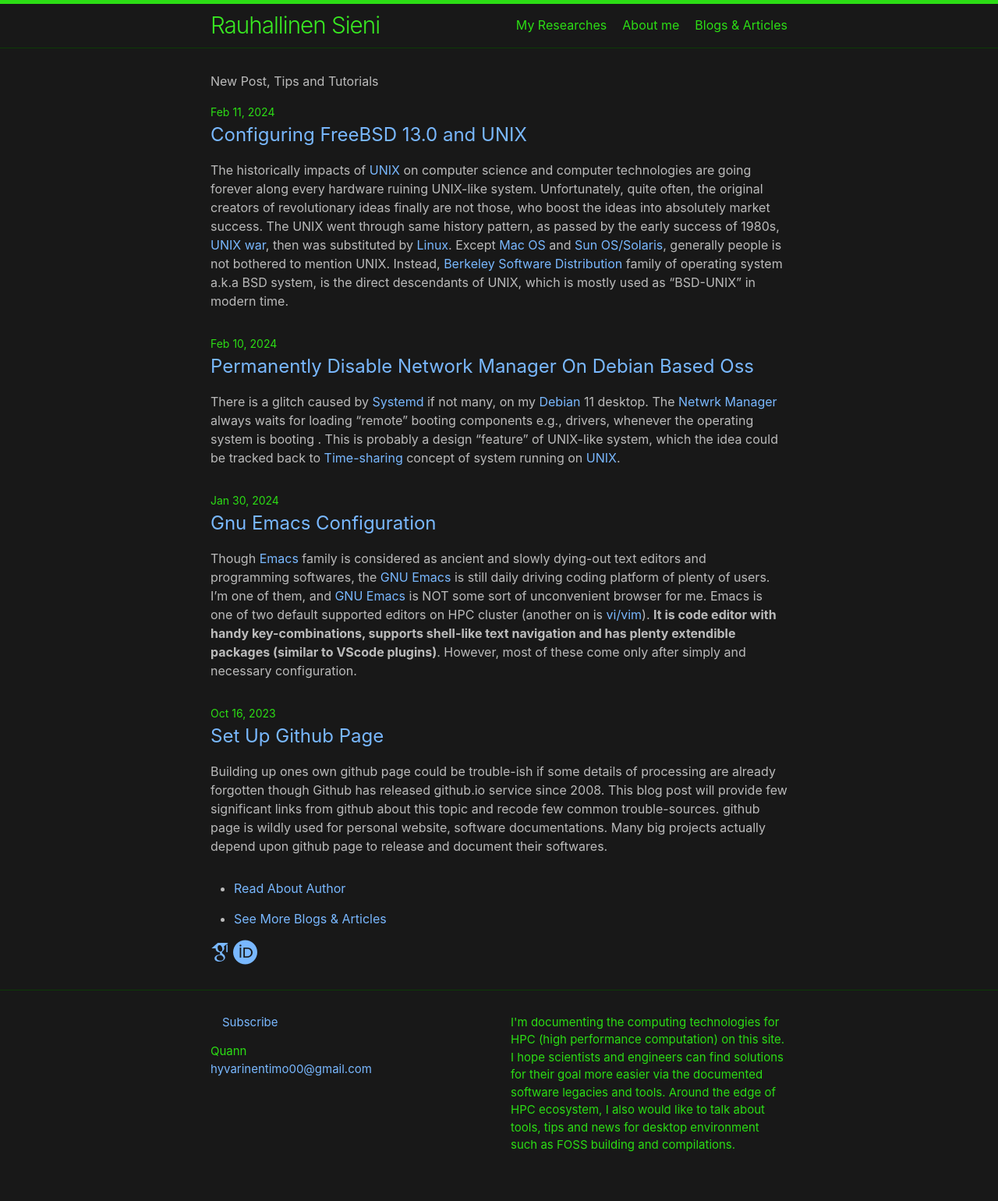
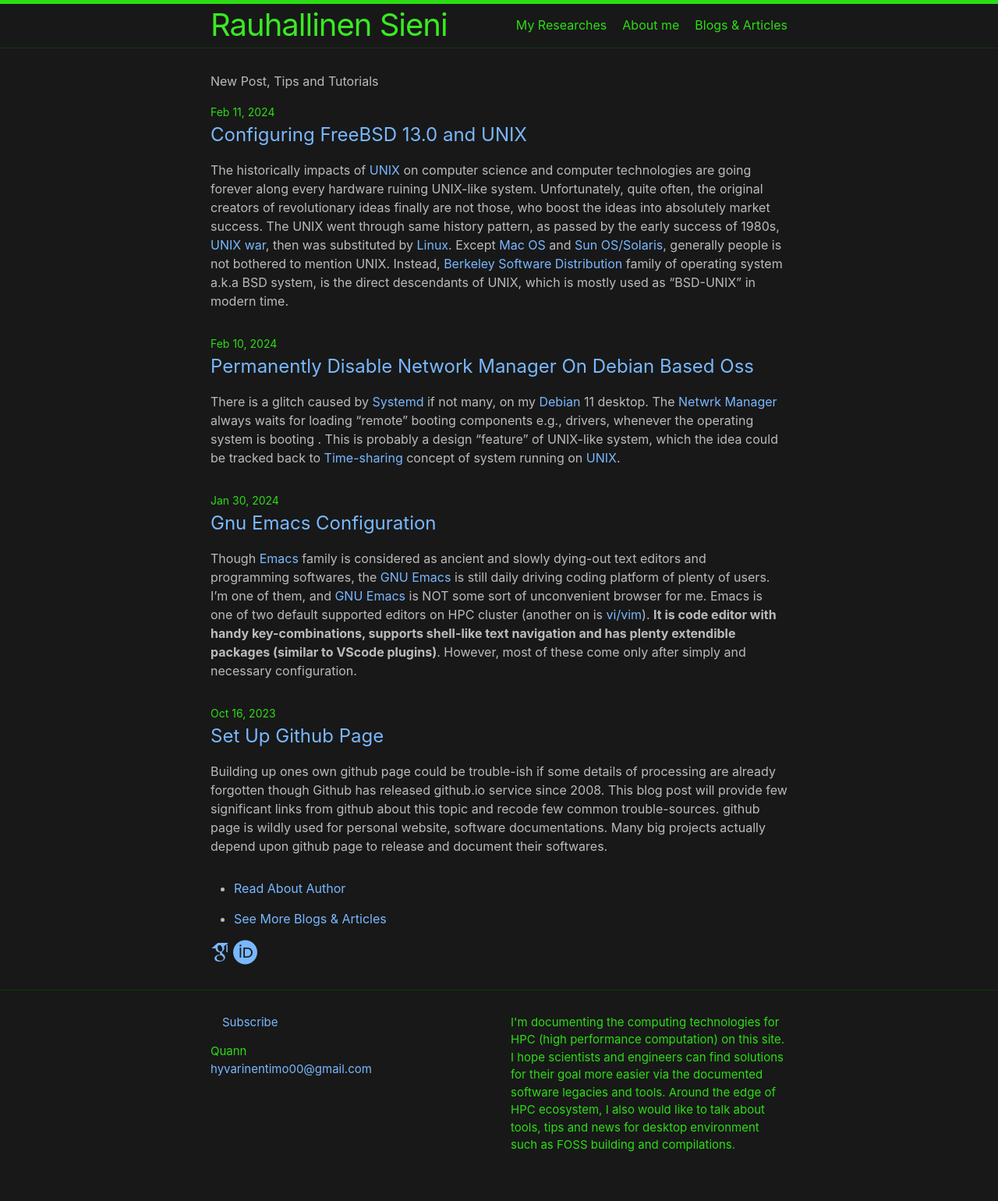
Before and after one commit to tekniiquann/tekniiquann.github.io, a Jekyll site: the page built from index.md, in a window 1280 px wide. Shown: the whole page at 78% size. Built offline with Jekyll 4.4.1, drawn with Linux system fonts in a browser that asks for light colours; some web fonts are replaced.

Commit message:
change .site-title in _layout.scss style sheet

```diff
--- a/_sass/minima/_layout.scss
+++ b/_sass/minima/_layout.scss
@@ -12,8 +12,8 @@
 }
 
 .site-title {
-  @include relative-font-size(1.85); // default is 1.625
-  font-weight: 300;
+  @include relative-font-size(2.5); // default is 1.625
+  font-weight: 400;
   letter-spacing: -1px;
   margin-bottom: 0;
   float: left;
```
